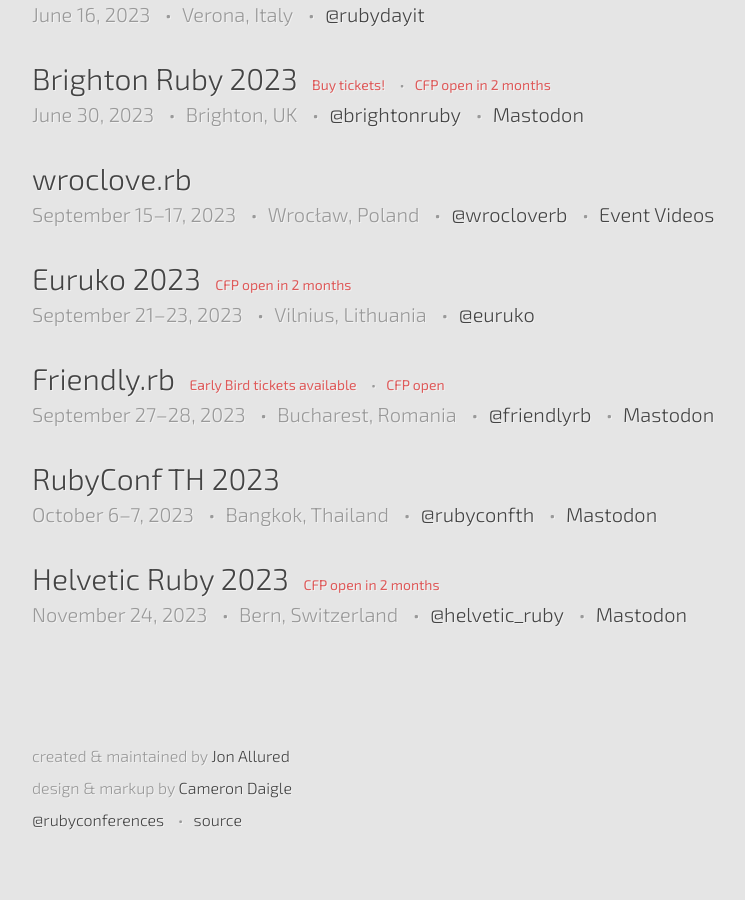
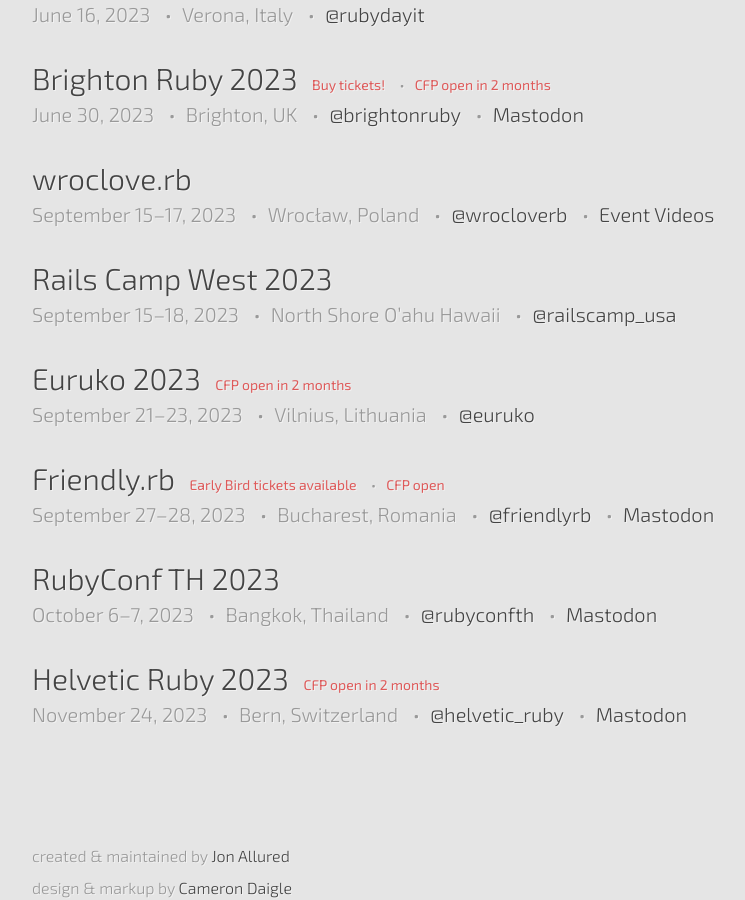
Before and after one commit to ruby-conferences/ruby-conferences.github.io, a Jekyll site: the page built from index.html, in a window 1280 px wide and 900 px high, scrolled down 1202 px. Shown: the whole window, without its empty margins (208-953 px from the left). Built offline with Jekyll 4.4.1, drawn with Linux system fonts in a browser that asks for light colours.

Commit message:
Add Rails Camp West 2023

```diff
--- a/_data/conferences.yml
+++ b/_data/conferences.yml
@@ -2240,6 +2240,13 @@
   twitter: wrocloverb
   video_link: https://www.youtube.com/user/wrocloverb/videos
 
+- name: Rails Camp West 2023
+  location: North Shore O’ahu Hawaii
+  start_date: 2023-09-15
+  end_date: 2023-09-18
+  url: https://west.railscamp.us/2023
+  twitter: railscamp_usa
+
 - name: Euruko 2023
   location: Vilnius, Lithuania
   start_date: 2023-09-21
```
